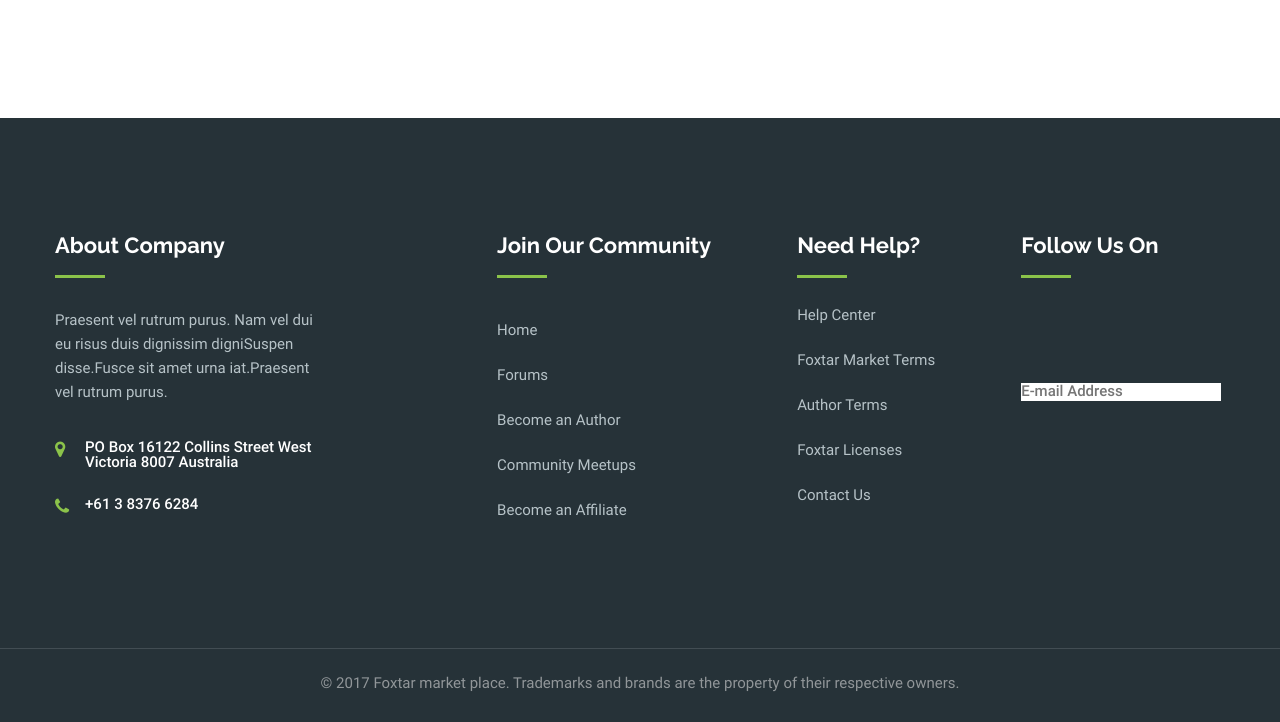
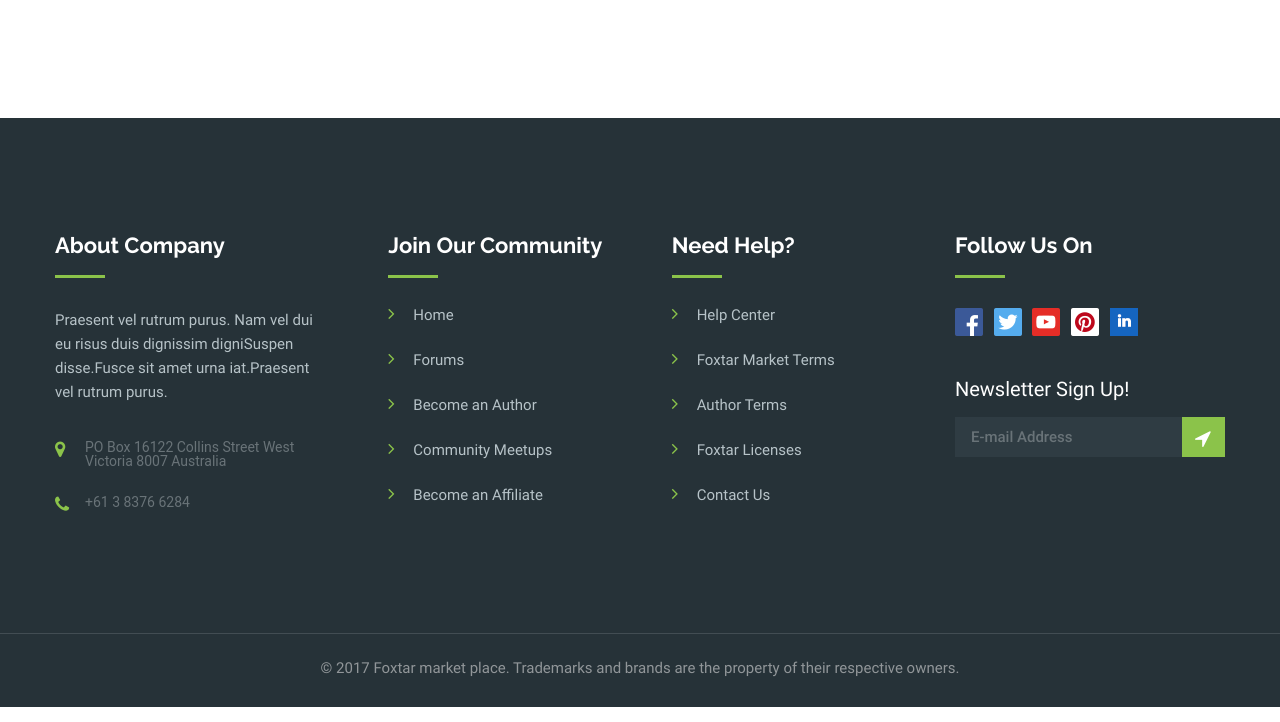
Before and after one commit to Valentin3298/marcet, a website: page app/index.html in a window 1280 px wide. Shown: the part 5698-6420 px from the top of the page. Drawn offline with nearby package versions, Linux system fonts and the light colour scheme; files whose address does not match are found by name.

Commit message:
add footer

```diff
--- a/app/index.html
+++ b/app/index.html
@@ -846,7 +846,7 @@
                             PO Box 16122 Collins Street West
                             Victoria 8007 Australia
                         </div>
-                        <a class="footer__info footer__info-tel" href="tel:61383766284">+61 3 8376 6284<a>
+                        <a class="footer__info footer__info-tel" href="tel:61383766284">+61 3 8376 6284</a>
                     </div>
 
 
@@ -882,15 +882,15 @@
                             Follow Us On
                         </div>
                         <ul class="footer__social-link">
-                            <li><a href="#"></a></li>
-                            <li><a href="#"></a></li>
-                            <li><a href="#"></a></li>
-                            <li><a href="#"></a></li>
-                            <li><a href="#"></a></li>
+                            <li><a class="link-facebook" href="#"></a></li>
+                            <li><a class="link-twitter" href="#"></a></li>
+                            <li><a class="link-youtube" href="#"></a></li>
+                            <li><a class="link-pinterest" href="#"></a></li>
+                            <li><a class="link-linkedin" href="#"></a></li>
                         </ul>
                         <div class="footer__form">
                             <div class="footer__form-title">
-
+                                Newsletter Sign Up!
                             </div>
                             <form>
                                 <input type="text" placeholder="E-mail Address">
--- a/app/scss/style.scss
+++ b/app/scss/style.scss
@@ -437,8 +437,10 @@
 }
 .footer__col {
   max-width: 270px;
+  width: 100%;
   &-menu {
     max-width: 220px;
+    width: 100%;
   }
   &-title {
     color: #ffffff;
@@ -467,13 +469,24 @@
   }
   &-list {
     li {
+      position: relative;
       margin-bottom: 30px;
+      padding-left: 25px;
     }
     a {
       color: #b7c3c8;
       font-family: "Roboto-Regular", sans-serif;
       font-size: 15px;
       font-weight: 400;
+      &::before {
+        content: "\f105";
+        font-family: "icomoon";
+        position: absolute;
+        left: 0;
+        top: -4px;
+        font-size: 18px;
+        color: $color-green;
+      }
     }
   }
 }
@@ -490,6 +503,10 @@
     font-size: 18px;
     color: $color-green;
   }
+  color: #697378;
+  font-family: Roboto;
+  font-size: 14px;
+  font-weight: 400;
   &-tel {
     &::before {
       content: "\f095";
@@ -501,5 +518,69 @@
     }
   }
 }
+.footer__social-link {
+  margin-bottom: 40px;
+  li {
+    display: inline-block;
+    & + li {
+      margin-left: 7px;
+    }
+  }
+  a {
+    background-image: url(../img/sprite/css_sprites.png);
+    width: 28px;
+    height: 28px;
+  }
+  .link-twitter {
+    background-position: -28px -28px;
+  }
+  .link-youtube {
+    background-position: -0 -28px;
+  }
+  .link-pinterest {
+    background-position: -56px -0;
+  }
+  .link-linkedin {
+    background-position: -28px -0;
+  }
+}
+.footer__form {
+  position: relative;
+  &-title {
+    margin-bottom: 18px;
+    color: #ffffff;
+    font-family: "Roboto-Regular", sans-serif;
+    font-size: 20px;
+    font-weight: 400;
+  }
+  input {
+    display: block;
+    width: 100%;
+    height: 40px;
+    background-color: #2f3c43;
+    color: #fff;
+    padding: 0 43px 0 16px;
+    &::placeholder {
+      color: #697378;
+    }
+  }
+  button {
+    position: absolute;
+    bottom: 0;
+    right: 0;
+    background-color: $color-green;
+    width: 43px;
+    height: 40px;
+    &::before {
+      font-family: "icomoon";
+      content: "\f124";
+      position: absolute;
+      top: 10px;
+      left: 13px;
+      font-size: 20px;
+      color: #fff;
+    }
+  }
+}
 
 // ========================= end footer ====================================================================================
```
Also changed, not shown: app/css/style.min.css, app/img/sprite/Layer_232.png (added), app/img/sprite/Layer_233.png (added), app/img/sprite/Layer_234.png (added), app/img/sprite/Layer_235.png (added), app/img/sprite/css_sprites.png (added), app/img/sprite/.png (added).
